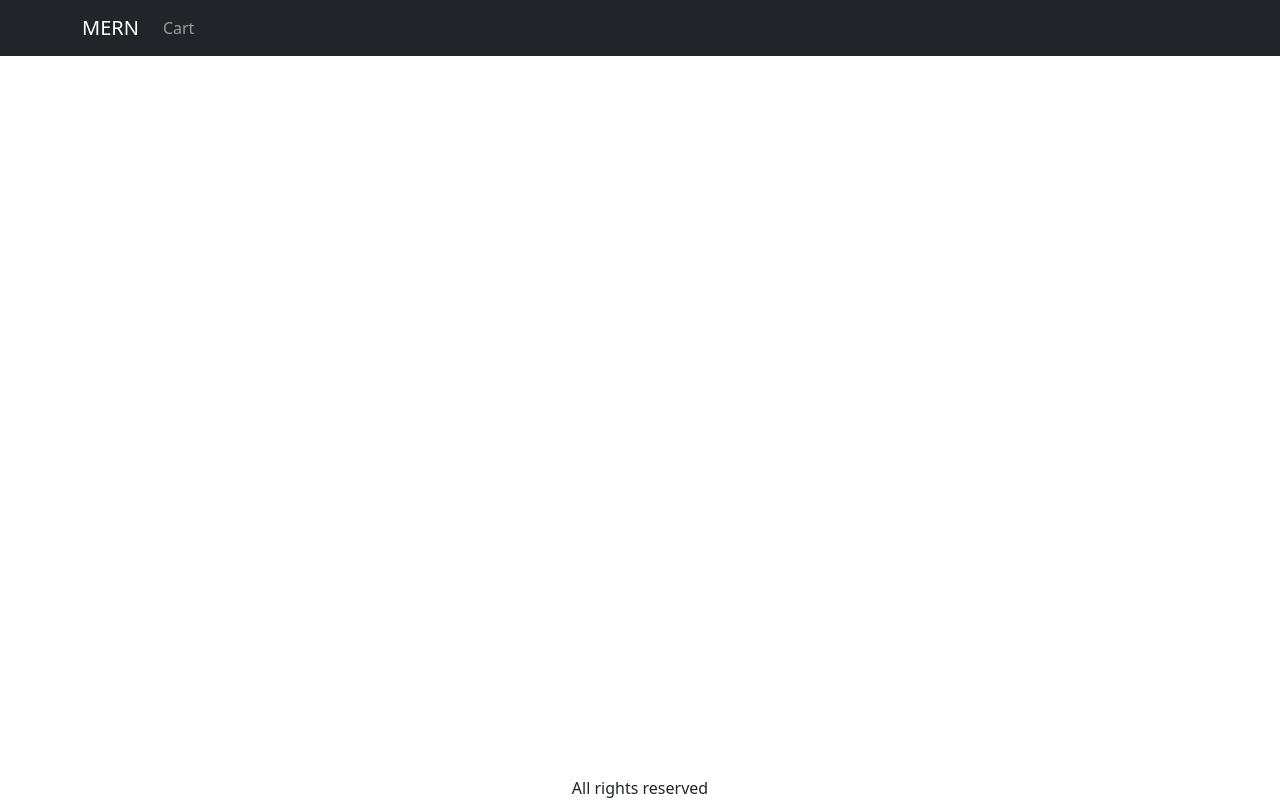
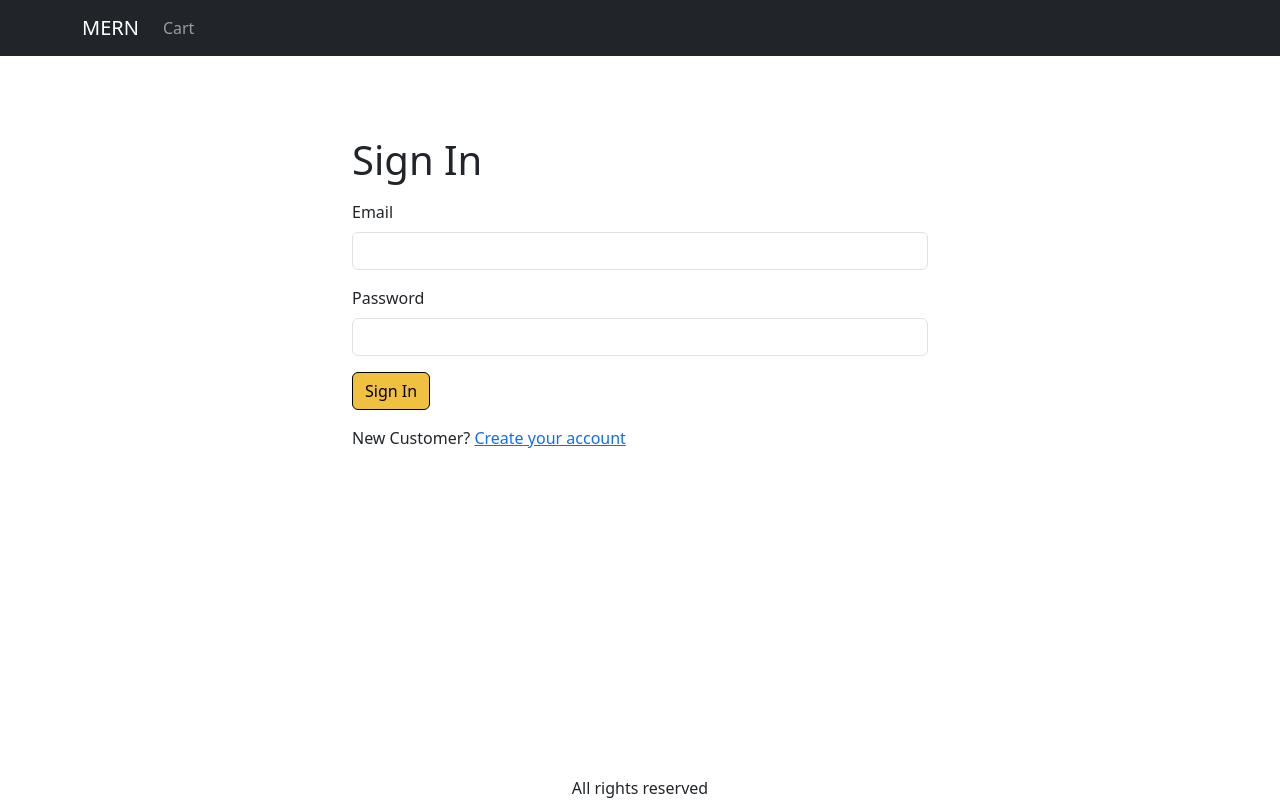
Before and after one commit to bilalbinyaar/mern-one, a React (Create React App) app in the folder frontend/: page /signin in a window 1280 px wide. Built offline with nearby package versions, Linux system fonts and the light colour scheme.

Commit message:
Sign In Screen

```diff
--- a/frontend/src/App.js
+++ b/frontend/src/App.js
@@ -9,6 +9,7 @@
 import { useContext } from 'react';
 import { Store } from './Store';
 import CartScreen from './screens/CartScreen';
+import SignInScreen from './screens/SignInScreen';
 
 function App() {
   const { state } = useContext(Store);
@@ -41,6 +42,7 @@
             <Routes>
               <Route path="/product/:slug" element={<ProductScreen />} />
               <Route path="/cart" element={<CartScreen />} />
+              <Route path="/signin" element={<SignInScreen />} />
               <Route path="/" element={<HomeScreen />} />
             </Routes>
           </Container>
--- a/frontend/src/index.css
+++ b/frontend/src/index.css
@@ -53,3 +53,7 @@
 .img-thumbnail {
   height: 80px;
 }
+
+.small-container {
+  max-width: 600px !important;
+}
--- /dev/null
+++ b/frontend/src/screens/SignInScreen.js
@@ -0,0 +1,39 @@
+import React from 'react';
+import Container from 'react-bootstrap/Container';
+import Form from 'react-bootstrap/Form';
+import Button from 'react-bootstrap/Button';
+import { Helmet } from 'react-helmet-async';
+import { Link, useLocation } from 'react-router-dom';
+
+const SignInScreen = () => {
+  const { search } = useLocation;
+  const redirectInURL = new URLSearchParams(search).get('redirect');
+  const redirect = redirectInURL ? redirectInURL : '/';
+  return (
+    <Container className="small-container">
+      <Helmet>
+        <title>Sign In</title>
+      </Helmet>
+      <h1 className="my-3">Sign In</h1>
+      <Form>
+        <Form.Group className="mb-3" controlId="email">
+          <Form.Label>Email</Form.Label>
+          <Form.Control type="email" required />
+        </Form.Group>
+        <Form.Group className="mb-3" controlId="password">
+          <Form.Label>Password</Form.Label>
+          <Form.Control type="password" required />
+        </Form.Group>
+        <div className="mb-3">
+          <Button type="submit">Sign In</Button>
+        </div>
+        <div className="mb-3">
+          New Customer?{' '}
+          <Link to={`/signup?redirect=${redirect}`}>Create your account</Link>
+        </div>
+      </Form>
+    </Container>
+  );
+};
+
+export default SignInScreen;
```
